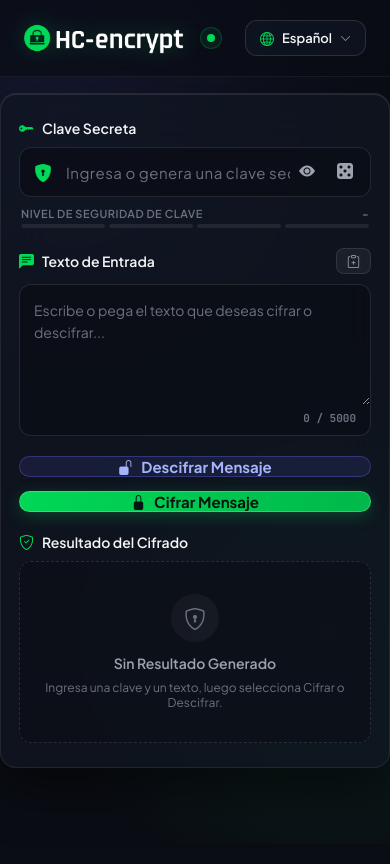
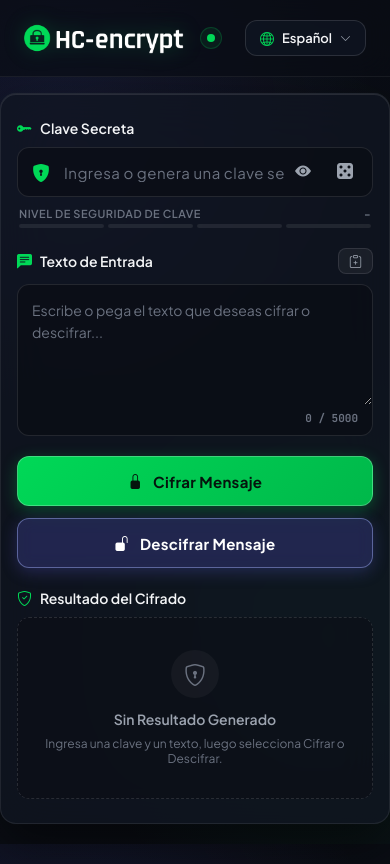
Before and after one commit to hrendonl/encrypt-message, a React (Vite) app: page / in a window 390 px wide. Built offline with nearby package versions, Linux system fonts and the light colour scheme.

Commit message:
change buttons styles

```diff
--- a/src/components/ActionButtons/ActionsButtons.css
+++ b/src/components/ActionButtons/ActionsButtons.css
@@ -13,27 +13,29 @@
   display: inline-flex;
   justify-content: center;
   align-items: center;
-  gap: 8px;
+  gap: 10px;
   cursor: pointer;
   padding: 0 20px;
   border-radius: var(--radius-md);
   height: 48px;
+  min-height: 48px;
   transition: all 0.25s cubic-bezier(0.4, 0, 0.2, 1);
   position: relative;
   overflow: hidden;
+  letter-spacing: 0.3px;
 }
 
-/* Encrypt Button (Logo Green #00d857) */
+/* Encrypt Button (Primary - Logo Green #00d857) */
 .action-btn-encrypt {
   background: linear-gradient(135deg, #00d857 0%, #00b84a 100%);
-  border: 1px solid rgba(255, 255, 255, 0.2);
+  border: 1px solid rgba(255, 255, 255, 0.25);
   color: #05140d;
-  box-shadow: 0 4px 16px rgba(0, 216, 87, 0.25);
+  box-shadow: 0 4px 16px rgba(0, 216, 87, 0.3);
 }
 
 .action-btn-encrypt:hover {
   transform: translateY(-2px);
-  box-shadow: 0 8px 24px rgba(0, 216, 87, 0.4);
+  box-shadow: 0 8px 24px rgba(0, 216, 87, 0.45);
   background: linear-gradient(135deg, #1ae068 0%, #00c44f 100%);
 }
 
@@ -41,27 +43,38 @@
   transform: translateY(0);
 }
 
-/* Decrypt Button (Indigo) */
+/* Decrypt Button (Secondary - High Contrast Electric Indigo) */
 .action-btn-decrypt {
-  background: rgba(99, 102, 241, 0.12);
-  border: 1px solid rgba(99, 102, 241, 0.35);
-  color: #a5b4fc;
+  background: rgba(99, 102, 241, 0.22);
+  border: 1.5px solid rgba(165, 180, 252, 0.45);
+  color: #ffffff;
+  box-shadow: 0 4px 16px rgba(99, 102, 241, 0.25);
+  backdrop-filter: blur(8px);
 }
 
 .action-btn-decrypt:hover {
   transform: translateY(-2px);
-  background: rgba(99, 102, 241, 0.25);
+  background: rgba(99, 102, 241, 0.35);
   color: #ffffff;
-  border-color: rgba(99, 102, 241, 0.6);
-  box-shadow: 0 8px 24px rgba(99, 102, 241, 0.3);
+  border-color: rgba(165, 180, 252, 0.8);
+  box-shadow: 0 8px 24px rgba(99, 102, 241, 0.4);
 }
 
 .action-btn-decrypt:active {
   transform: translateY(0);
 }
 
-@media (max-width: 480px) {
+@media (max-width: 640px) {
   .buttons-container {
     flex-direction: column;
+    gap: 12px;
+  }
+
+  .button-primary,
+  .button-secondary {
+    width: 100%;
+    min-height: 50px;
+    font-size: 15px;
+    border-radius: 12px;
   }
 }
--- a/src/components/ActionButtons/index.jsx
+++ b/src/components/ActionButtons/index.jsx
@@ -9,20 +9,20 @@ export const ActionsButtons = ({ setButtonActivated }) => {
     <div className="buttons-container">
       <button
         type="submit"
+        onClick={() => setButtonActivated("encrypt")}
+        className="button-primary action-btn-encrypt"
+      >
+        <i className="bi bi-lock-fill"></i>
+        <span>{t("action.encrypt")}</span>
+      </button>
+
+      <button
+        type="submit"
         onClick={() => setButtonActivated("decrypt")}
         className="button-secondary action-btn-decrypt"
       >
         <i className="bi bi-unlock-fill"></i>
         <span>{t("action.decrypt")}</span>
-      </button>
-
-      <button
-        type="submit"
-        onClick={() => setButtonActivated("encrypt")}
-        className="button-primary action-btn-encrypt"
-      >
-        <i className="bi bi-lock-fill"></i>
-        <span>{t("action.encrypt")}</span>
       </button>
     </div>
   );
--- a/src/components/Form/Form.css
+++ b/src/components/Form/Form.css
@@ -56,13 +56,13 @@ form {
   align-items: center;
 }
 
-@media (max-width: 600px) {
+@media (max-width: 640px) {
   form {
-    padding: 24px 18px;
+    padding: 24px 16px;
     row-gap: 20px;
   }
   .cipher-card {
-    margin: 16px 12px 40px;
+    margin: 16px 10px 40px;
     border-radius: var(--radius-lg);
   }
 }
--- a/src/components/KeywordInput/KeywordInput.css
+++ b/src/components/KeywordInput/KeywordInput.css
@@ -69,8 +69,8 @@ input#keyword:focus {
   border: none;
   color: var(--text-muted);
   font-size: 16px;
-  width: 34px;
-  height: 34px;
+  width: 38px;
+  height: 38px;
   border-radius: var(--radius-sm);
   display: flex;
   align-items: center;
@@ -82,6 +82,10 @@ input#keyword:focus {
 .input-action-btn:hover {
   background: rgba(255, 255, 255, 0.1);
   color: var(--text-main);
+}
+
+.input-action-btn:active {
+  transform: scale(0.95);
 }
 
 .input-action-btn.copy-success {
```
